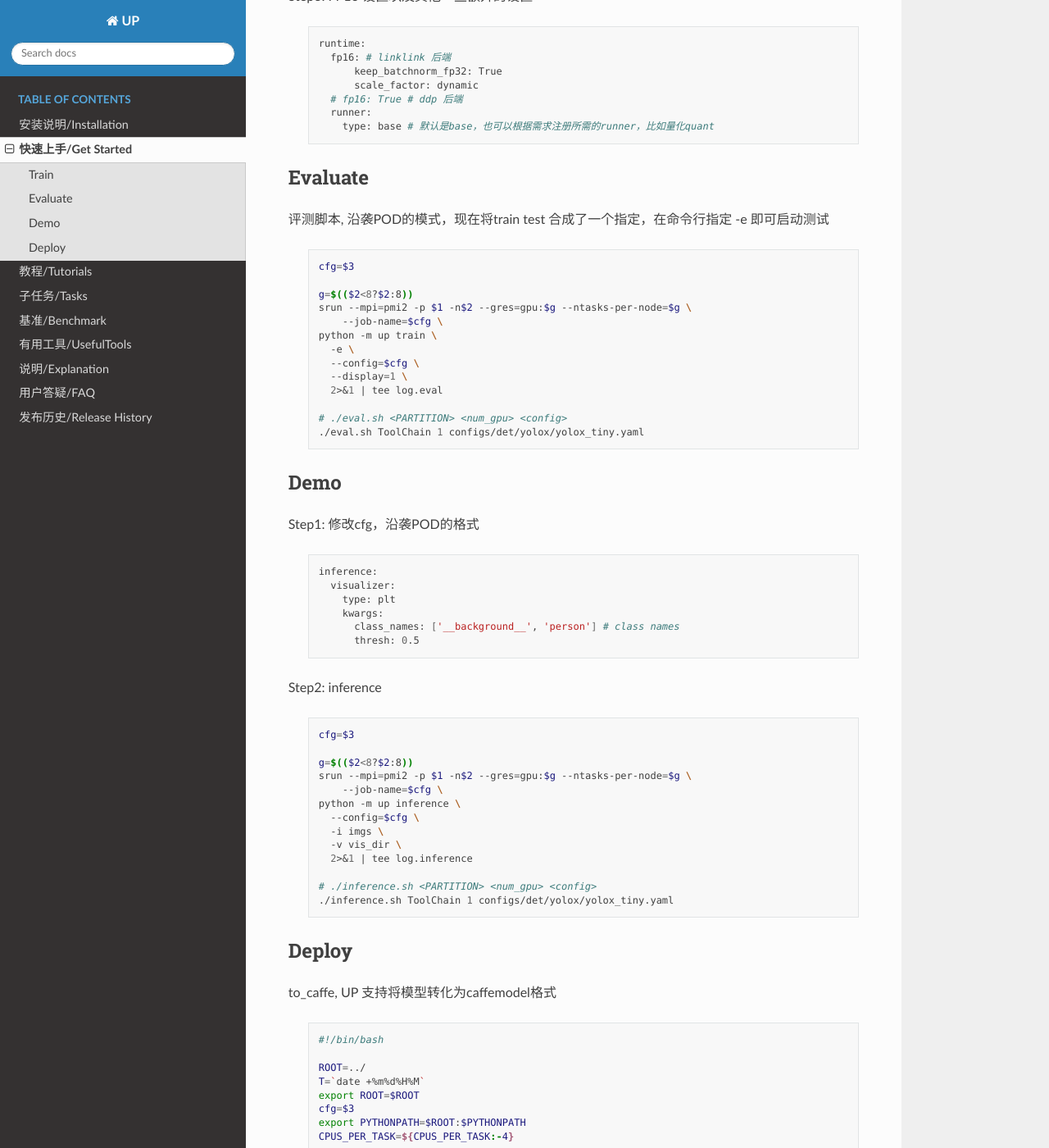
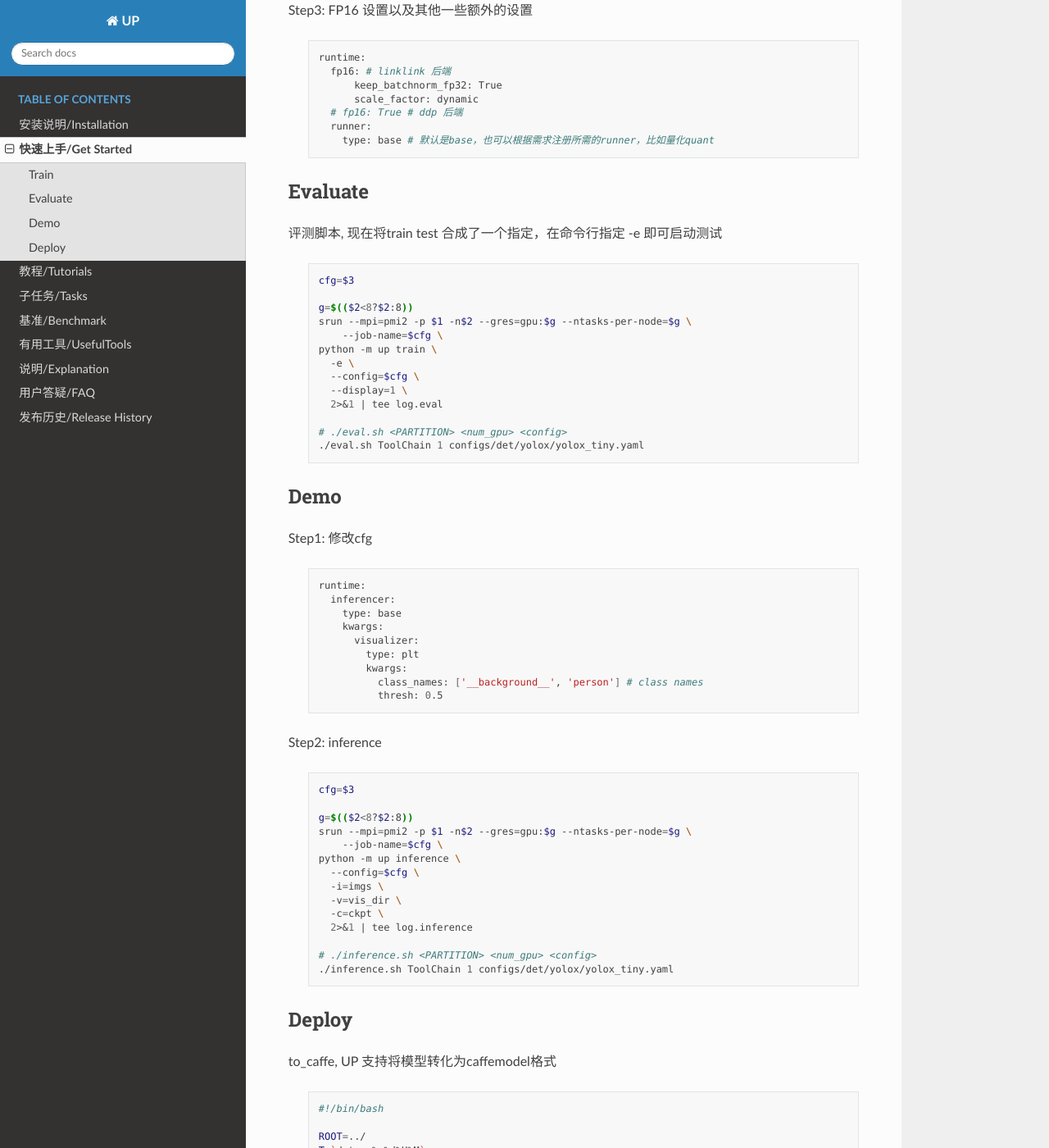
Before and after one commit to ModelTC/United-Perception, a Sphinx documentation site: the page built from docs/source/get_started/index.rst, in a window 1280 px wide and 1400 px high, scrolled down 1359 px. Shown: the whole window at 82% size. Built offline with Sphinx 7.4.7 and the Read the Docs theme 2.0.0, drawn with Linux system fonts in a browser that asks for light colours; some of the changed text lies outside the part shown.

Commit message:
bugfix(infer): fix bugs and update docs

```diff
--- a/docs/source/explanation/index.rst
+++ b/docs/source/explanation/index.rst
@@ -1,4 +1,4 @@
 说明/Explanation
 ================
 
-分割部分主体代码来自light-seg, 分类代码来自prototype, 检测部分来自于 POD 大部分文档可参考 POD 官方文档
+分割部分主体代码来自light-seg, 分类代码来自prototype, 检测部分来自于 POD 大部分文档可参考 `POD 官方文档 <http://spring.sensetime.com/docs/pod/index.html>`_
--- a/docs/source/faq/index.rst
+++ b/docs/source/faq/index.rst
@@ -10,7 +10,7 @@
 --------
 
     1. gitlab: `gitlab <https://gitlab.bj.sensetime.com/spring2/universal-perception/issues>`_
-    2. spring 论坛: `spring <http://spring.sensetime.com/forum/t/topic/29>`_
+    2. 答疑群: pod答疑群或者spring模型生产框架&生态答疑群
 
 提问姿势
 --------
--- a/docs/source/get_started/index.rst
+++ b/docs/source/get_started/index.rst
@@ -14,7 +14,7 @@
 Train
 -----
 
-Step1: 修改dataset 路径，基本格式沿袭POD的格式，可以参考POD的文档
+Step1: 修改dataset 路径
 
   .. code-block:: bash
 
@@ -87,7 +88,7 @@ Step3: FP16 设置以及其他一些额外的设置
 Evaluate
 --------
 
-评测脚本, 沿袭POD的模式，现在将train test 合成了一个指定，在命令行指定 -e 即可启动测试
+评测脚本, 现在将train test 合成了一个指定，在命令行指定 -e 即可启动测试
 
   .. code-block:: bash
 
@@ -110,16 +111,19 @@ Evaluate
 Demo
 ----
 
-Step1: 修改cfg，沿袭POD的格式
+Step1: 修改cfg
 
   .. code-block:: bash
 
-    inference:
-      visualizer:
-        type: plt
+    runtime:
+      inferencer:
+        type: base
         kwargs:
-          class_names: ['__background__', 'person'] # class names
-          thresh: 0.5
+          visualizer:
+            type: plt
+            kwargs:
+              class_names: ['__background__', 'person'] # class names
+              thresh: 0.5
 
 Step2: inference
 
@@ -132,8 +136,9 @@ Step2: inference
         --job-name=$cfg \
     python -m up inference \
       --config=$cfg \
-      -i imgs \
-      -v vis_dir \
+      -i=imgs \
+      -v=vis_dir \
+      -c=ckpt \
       2>&1 | tee log.inference
 
     # ./inference.sh <PARTITION> <num_gpu> <config>
```
Also changed, not shown: other parts of docs/source/get_started/index.rst (+1 -0 lines), docs/source/tutorials/guide/datasets.rst (+16 -0 lines), 3 other files.
